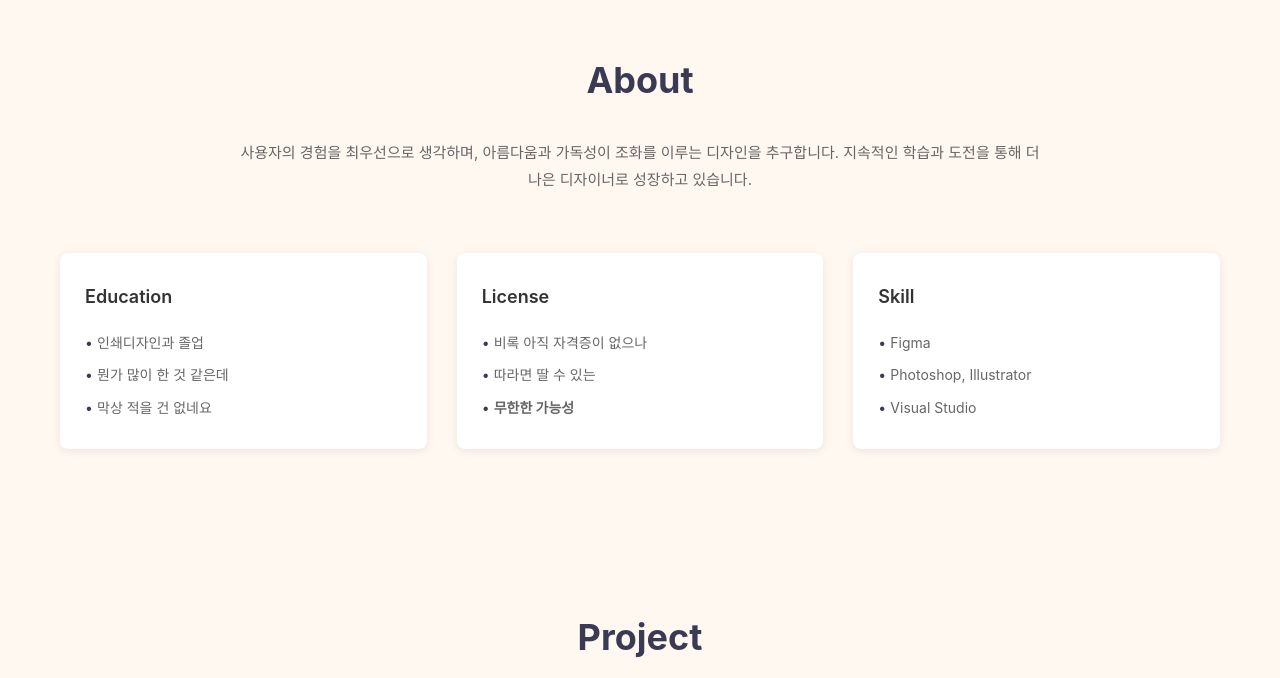
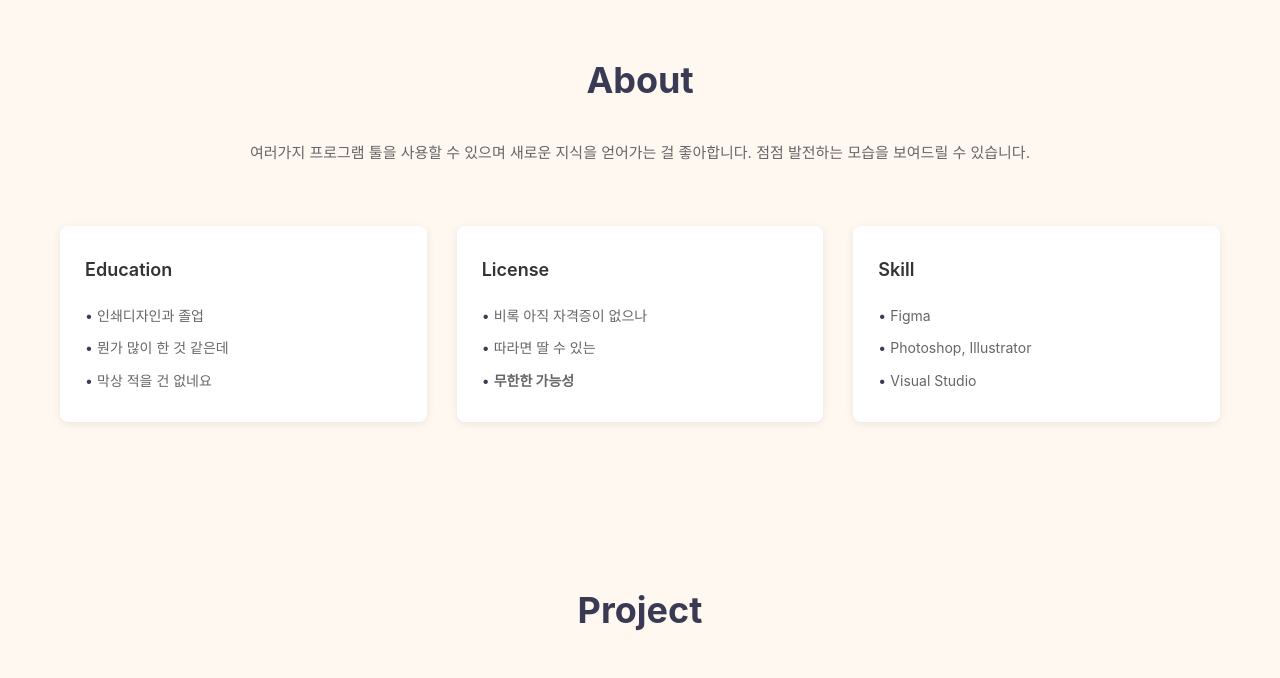
Before and after one commit to D-SJ-UIUX/my-personal-portfolio, a plain HTML site: page index.html in a window 1280 px wide. Shown: the part 880-1558 px from the top of the page. Drawn offline with Linux system fonts and the light colour scheme.

Commit message:
Update index.html

```diff
--- a/index.html
+++ b/index.html
@@ -36,8 +36,8 @@
     <section id="about" class="about">
         <h2>About</h2>
         <p class="about-intro">
-            사용자의 경험을 최우선으로 생각하며, 아름다움과 가독성이 조화를 이루는 디자인을 추구합니다.
-            지속적인 학습과 도전을 통해 더 나은 디자이너로 성장하고 있습니다.
+            여러가지 프로그램 툴을 사용할 수 있으며 새로운 지식을 얻어가는 걸 좋아합니다.
+            점점 발전하는 모습을 보여드릴 수 있습니다.
         </p>
 
         <div class="about-details">
```
